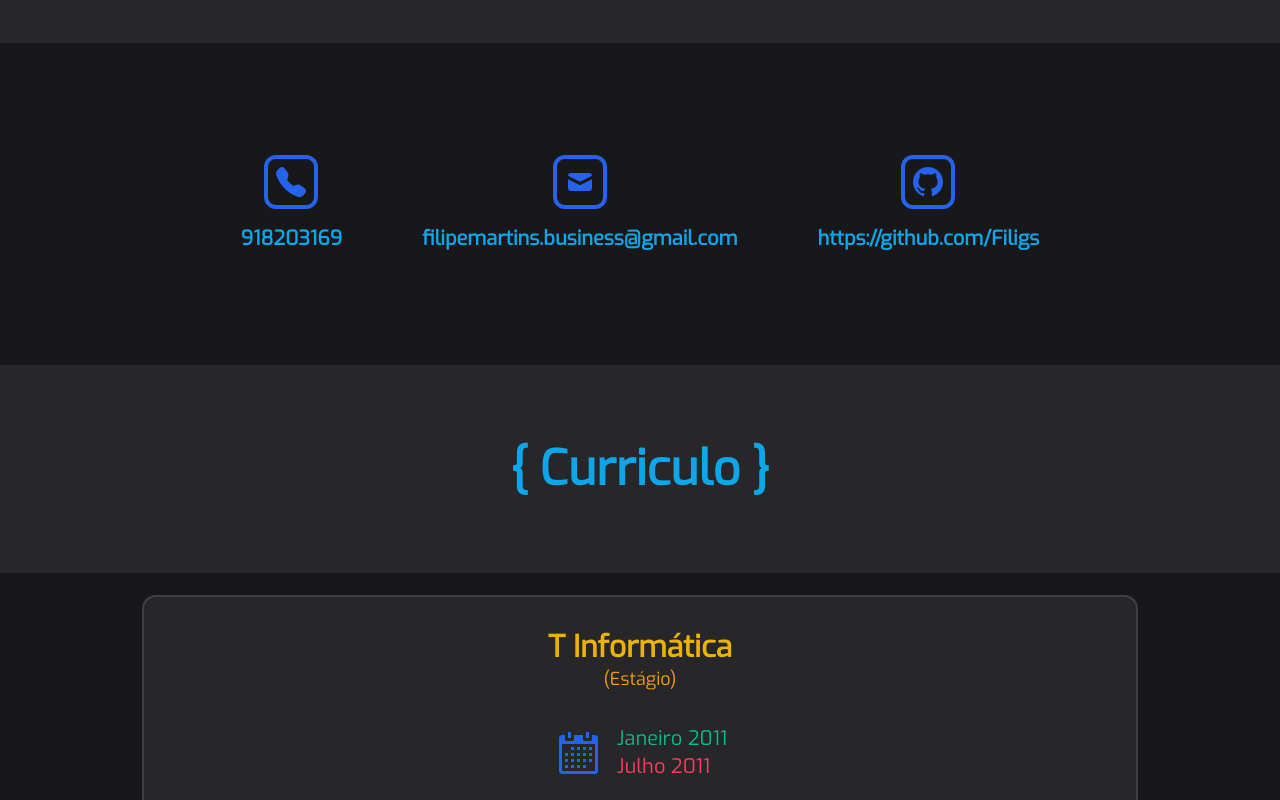
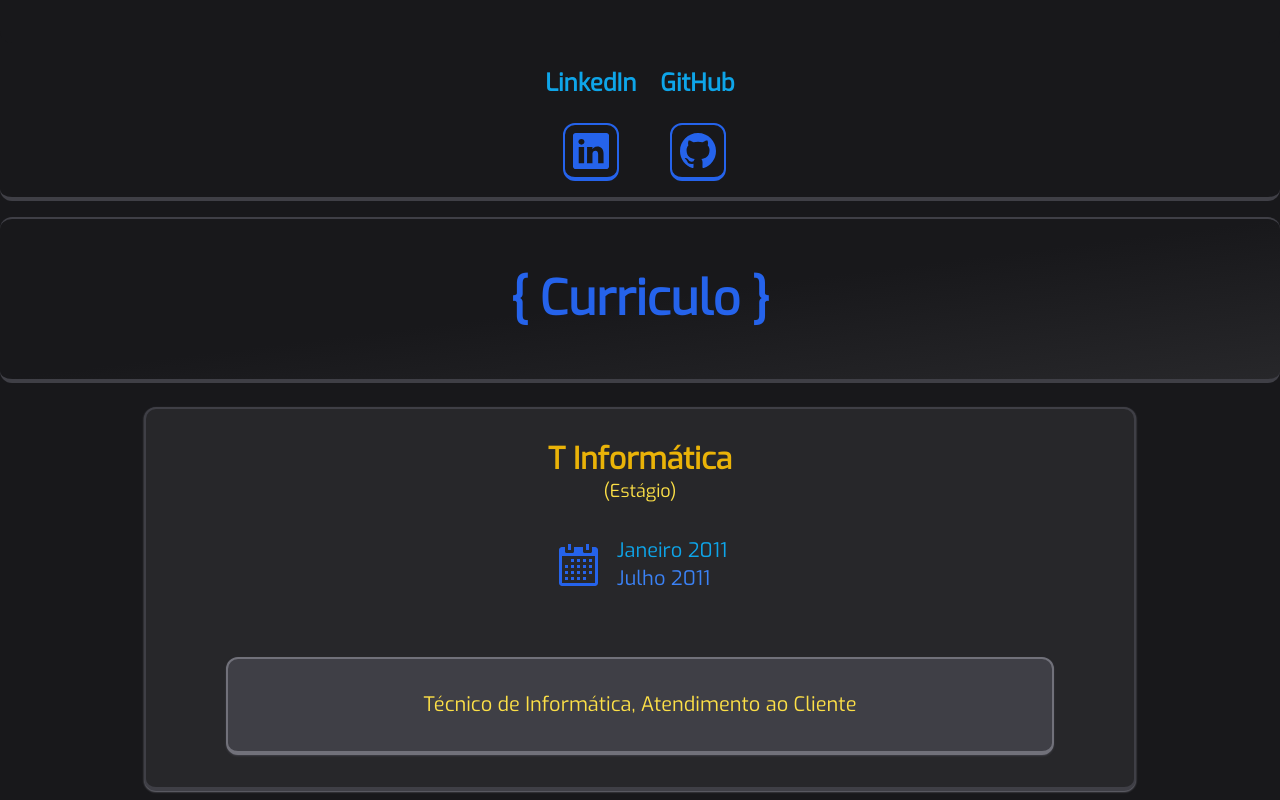
Before and after one commit to Filigs/next-portfolio, a Next.js app: page / in a window 1280 px wide. Shown: the part 580-1380 px from the top of the page. Built offline with nearby package versions, Linux system fonts and the light colour scheme.

Commit message:
color change for accessability
improved UI
added 2 interactive buttons (simple href)

```diff
--- a/components/contacts.js
+++ b/components/contacts.js
@@ -1,51 +1,50 @@
-import { HiMail } from "react-icons/hi";
+import { BsLinkedin } from "react-icons/bs";
 import { BsFillTelephoneFill } from "react-icons/bs";
 import { GoMarkGithub } from "react-icons/go";
 
 export default function Contacts() {
-  const contactIconStyles =
-    "items-center text-2xl lg:text-3xl rounded-xl border-4 px-2 pt-2 text-blue-600 border-blue-600";
   const contactCardStyles =
-    "flex flex-col items-center gap-4 p-8 rounded-xl bg-inherit";
+    "flex flex-col items-center gap-6 py-4 rounded-xl bg-inherit";
   const contactTextStyles =
-    "text-lg lg:text-xl text-sky-500 flex-wrap font-bold";
+    "text-xl lg:text-2xl text-sky-500 flex-wrap font-bold";
   const contacts = {
-    phone: "918203169",
-    email: "filipemartins.business@gmail.com",
+    phone: "91 820 31 69",
+    // email: "filipemartins.business@gmail.com",
     github: "https://github.com/Filigs",
+    linkedIn: "https://tinyurl.com/2ac7stjl",
   };
-
+  // links _blank
+  // <a href="https://link.to/url" target="_blank" rel="noopener noreferrer"> ... <a/>
   return (
-    <div className="flex flex-col lg:justify-around items-center justify-center leading-normal bg-inherit p-20">
-      <div
-        id={"contacts"}
-        className="grid grid-flow-row lg:grid-flow-col gap-4 text-center"
-      >
+    <div className="flex flex-col items-center justify-center leading-normal rounded-xl border-x-0 border-t-0 border-b-4 border-zinc-700 bg-inherit my-2">
+      <div id={"contacts"} className="grid grid-flow-col text-center gap-6">
         <div className={contactCardStyles}>
-          <section className={contactIconStyles}>
+          <p className={contactTextStyles}> {"LinkedIn"}</p>
+          <section className="items-end text-3xl lg:text-4xl px-2 pt-2 rounded-xl border-x-2 border-b-4 border-t-2 border-blue-600 hover:shadow-md hover:shadow-blue-500 text-blue-600">
             <button>
-              <BsFillTelephoneFill />
+              <a
+                href={contacts.linkedIn}
+                target="_blank"
+                rel="noopener noreferrer"
+              >
+                <BsLinkedin />
+              </a>
             </button>
           </section>
-          <p className={contactTextStyles}> {contacts.phone}</p>
         </div>
         <div className={contactCardStyles}>
-          <section className={contactIconStyles}>
+          <p className={contactTextStyles}> {"GitHub"}</p>
+          <section className="items-end text-3xl lg:text-4xl px-2 pt-2 rounded-xl border-x-2 border-b-4 border-t-2 border-blue-600 hover:shadow-md hover:shadow-blue-500 text-blue-600">
             <button>
-              <HiMail />
+              <a
+                href={contacts.github}
+                target="_blank"
+                rel="noopener noreferrer"
+              >
+                <GoMarkGithub />
+              </a>
             </button>
           </section>
-
-          <p className={contactTextStyles}> {contacts.email}</p>
-        </div>
-        <div className={contactCardStyles}>
-          <section className={contactIconStyles}>
-            <button>
-              <GoMarkGithub />
-            </button>
-          </section>
-
-          <p className={contactTextStyles}> {contacts.github}</p>
         </div>
       </div>
     </div>
--- a/components/hero.js
+++ b/components/hero.js
@@ -29,8 +29,8 @@ export default function Hero() {
   };
 
   return (
-    <div className="">
-      <div className="flex flex-col lg:flex-row lg:justify-center lg:items-center items-center justify-center leading-normal py-14 lg:py-20 bg-zinc-800">
+    <div className="border-0">
+      <div className="flex flex-col lg:flex-row lg:justify-center lg:items-center items-center justify-center leading-normal py-14 lg:py-20 bg-zinc-900 rounded-xl">
         <div id={"portrait"} className="rounded text-center justify-center">
           {/* name */}
           <section>
@@ -49,7 +49,7 @@ export default function Hero() {
               width={300}
               height={300}
               // layout={"responsive"}
-              className="bg-zinc-900 rounded-full ring-2 ring-zinc-700 scale-95"
+              className=" bg-gradient-to-t from-zinc-900 via-zinc-900 to-zinc-800 rounded-3xl ring-2 ring-zinc-700 scale-95 shadow-inner shadow-black"
             />
           </section>
         </div>
--- a/components/tables.js
+++ b/components/tables.js
@@ -81,10 +81,10 @@ export default function Experience() {
   // }
 
   return (
-    <div className="block bg-inherit rounded-t-xl">
+    <div className="block bg-inherit rounded-t-xl my-4">
       <div className="mx-auto">
         <div className="flex flex-col gap-4">
-          <section className="p-14 lg:p-20 text-center text-3xl xl:text-5xl font-black text-sky-500 bg-zinc-800 span">
+          <section className="p-10 lg:p-14 text-center text-4xl xl:text-5xl font-black text-blue-600 bg-gradient-to-br from-zinc-900 via-zinc-900 to-zinc-800 span rounded-xl border-x-0 border-b-4 border-t-2 border-zinc-700">
             {"{ Curriculo }"}
           </section>
           {jobs.map((job) => {
@@ -93,7 +93,7 @@ export default function Experience() {
                 key={job.id}
                 py-14
                 // lg:py-20
-                className="text-center bg-zinc-800 rounded-xl items-center my-2 py-8 xl:mx-36 ring-2 ring-zinc-700"
+                className="text-center bg-zinc-800 rounded-xl items-center my-2 py-8 xl:mx-36 border-x-2 border-b-4 border-t-2 border-zinc-700 shadow-sm shadow-zinc-500"
               >
                 <section className="max-w-fit mx-auto">
                   <div className="grid grid-flow-row leading-relaxed">
@@ -102,7 +102,7 @@ export default function Experience() {
                       {" "}
                       {job.nome}
                     </p>
-                    <p className="font-normal text-lg text-amber-500">
+                    <p className="font-normal text-lg text-yellow-300">
                       {" "}
                       {" (" + job.tipo + ")"}
                     </p>
@@ -111,16 +111,16 @@ export default function Experience() {
                     <div className="row-span-2 text-4xl lg:text-5xl text-end text-blue-600">
                       <GoCalendar />
                     </div>
-                    <div className="col-span-2 baseline text-start text-emerald-500">
+                    <div className="col-span-2 baseline text-start text-sky-500">
                       {job.start}
                     </div>
-                    <div className="row-span-1 col-span-2 text-start text-rose-500">
+                    <div className="row-span-1 col-span-2 text-start text-blue-500">
                       {job.end}
                     </div>
                   </div>
                 </section>
                 <section className="px-14 lg:px-20 pt-8 leading-loose">
-                  <p className=" font-light text-lg lg:text-xl border-0 rounded-xl p-8 bg-zinc-900 text-yellow-400 ring-2 ring-zinc-700">
+                  <p className=" font-light text-lg lg:text-xl rounded-xl p-8 bg-zinc-700 text-yellow-300 border-x-2 border-b-4 border-t-2 border-zinc-500 shadow-sm shadow-zinc-700">
                     {job.desc}
                   </p>
                 </section>
--- a/pages/index.js
+++ b/pages/index.js
@@ -5,6 +5,9 @@ import Hero from "../components/hero";
 import Contacts from "../components/contacts";
 
 const titleName = "Curriculo Filipe Martins";
+
+// links _blank
+// <a href="https://link.to/url" target="_blank" rel="noopener noreferrer"> ... <a/>
 
 export default function Home() {
   return (
@@ -25,8 +28,6 @@ export default function Home() {
           {/* fazer uma lista com about minimalista, fazer flex col em lg:viewport */}
           <section>
             <Hero />
-          </section>
-          <section>
             <Contacts />
           </section>
           <section>
--- a/tailwind.config.js
+++ b/tailwind.config.js
@@ -2,9 +2,6 @@ import("tailwindcss").Config;
 module.exports = {
   content: ["./pages/**.js", "./components/**.js"],
   theme: {
-    // fontFamily: {
-    //   serif: ["Exo"],
-    // },
     extend: {},
   },
   plugins: [],
```
